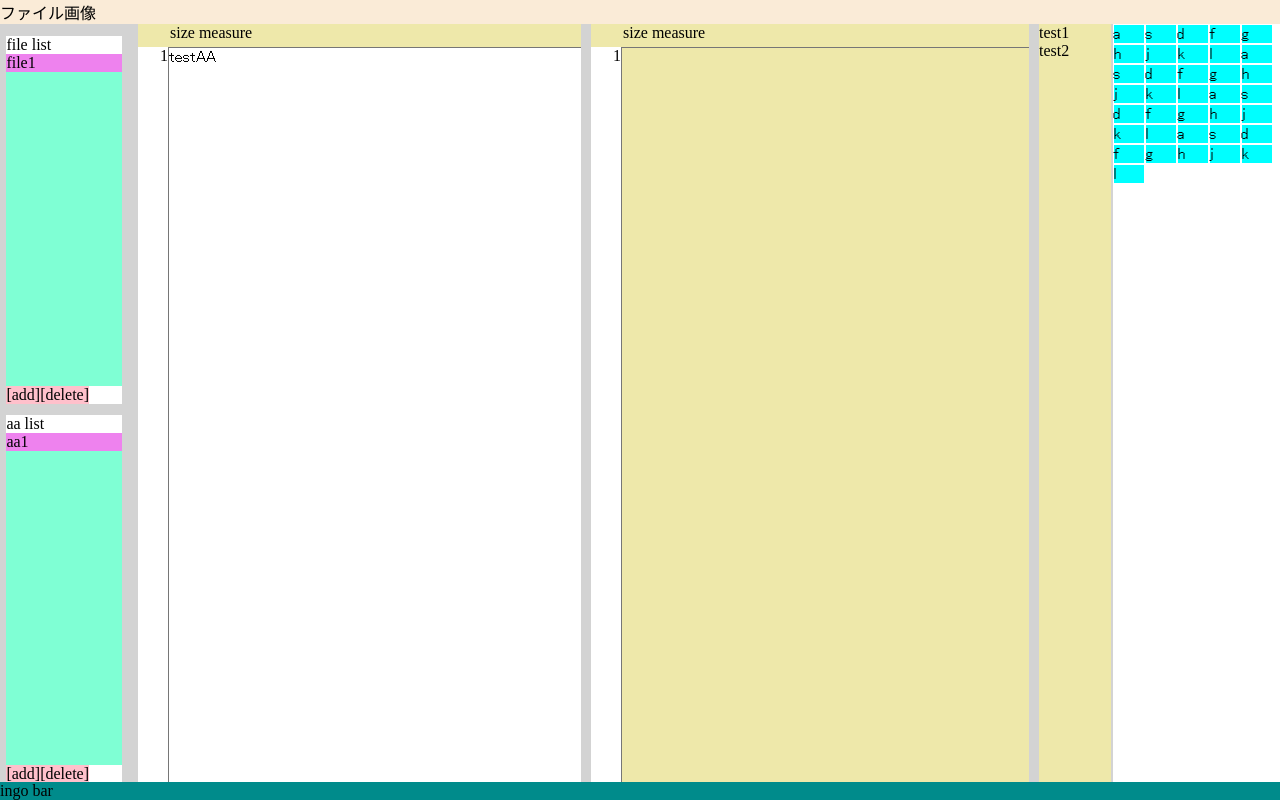
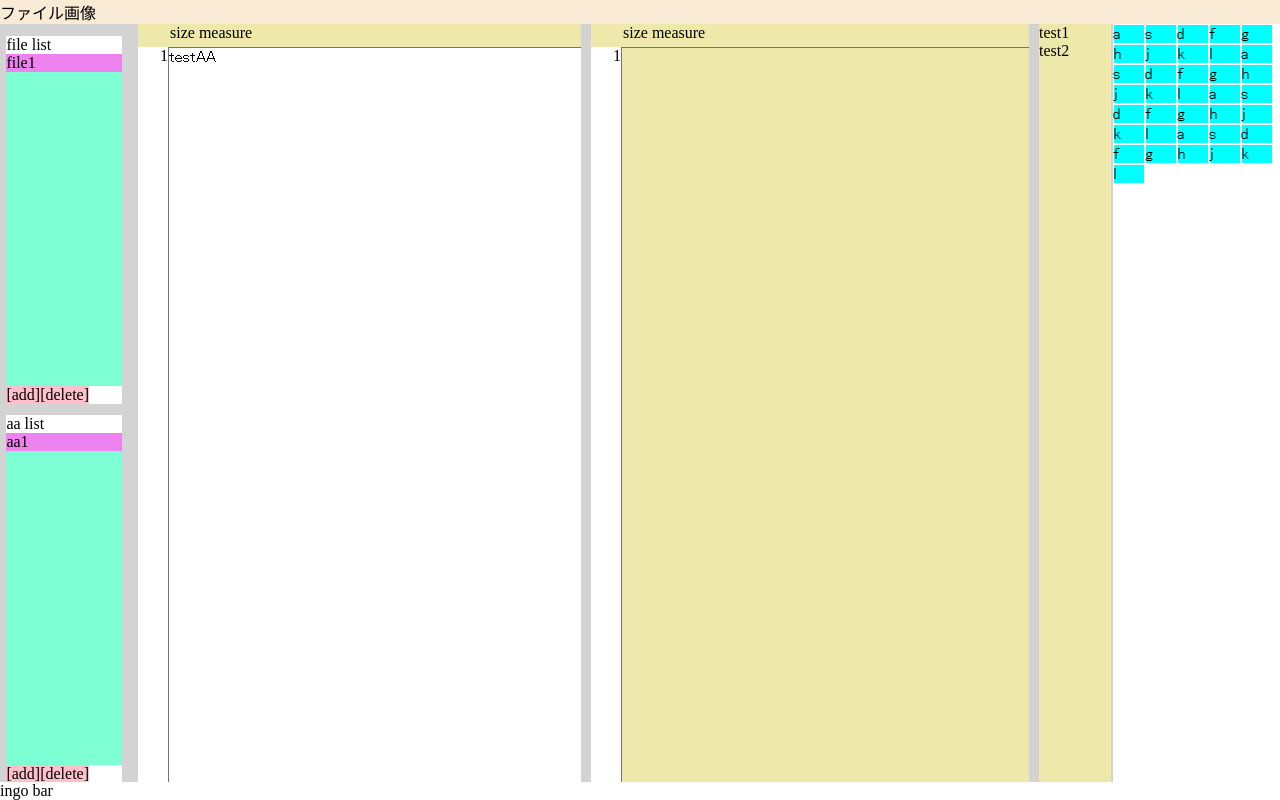
Before and after one commit to sophietwilight1227/pinia001, a Vue app: page / in a window 1280 px wide. Built offline with nearby package versions, Linux system fonts and the light colour scheme.

Commit message:
height 100vh

```diff
--- a/src/App.vue
+++ b/src/App.vue
@@ -54,7 +54,7 @@ import { useLayoutStore } from "@/stores/layout";
     background-color: darkcyan;
     position: relative;
     width: 100%;
-    min-height: 100vh;
+    height: 100vh;
     display: flex;
     flex-direction: column;
   }
--- a/src/components/InfoBar.vue
+++ b/src/components/InfoBar.vue
@@ -3,9 +3,11 @@
 </script>
 
 <template>
-    <div>ingo bar</div>
+    <div class="base">ingo bar</div>
 </template>
 
 <style scoped>
-
+    .base {
+        background-color: white;
+    }
 </style>
--- a/src/components/PanelContainer.vue
+++ b/src/components/PanelContainer.vue
@@ -36,7 +36,7 @@ import { useLayoutStore } from "@/stores/layout";
 <style scoped>
 
 .base {
-  min-height: 100%;
+  max-height: 100%;
   width: v-bind(width);
   background-color: palegoldenrod;
   /*position: relative;*/
--- a/src/components/PanelDivider.vue
+++ b/src/components/PanelDivider.vue
@@ -43,6 +43,7 @@
 <style scoped>
   .divider {
     width: 10px;
+    height: 100%;
     background-color: lightgray;
     cursor:w-resize;
     z-index: 500;
```
Also changed, not shown: 4 other files (tests, documents, lock files or other folders).
